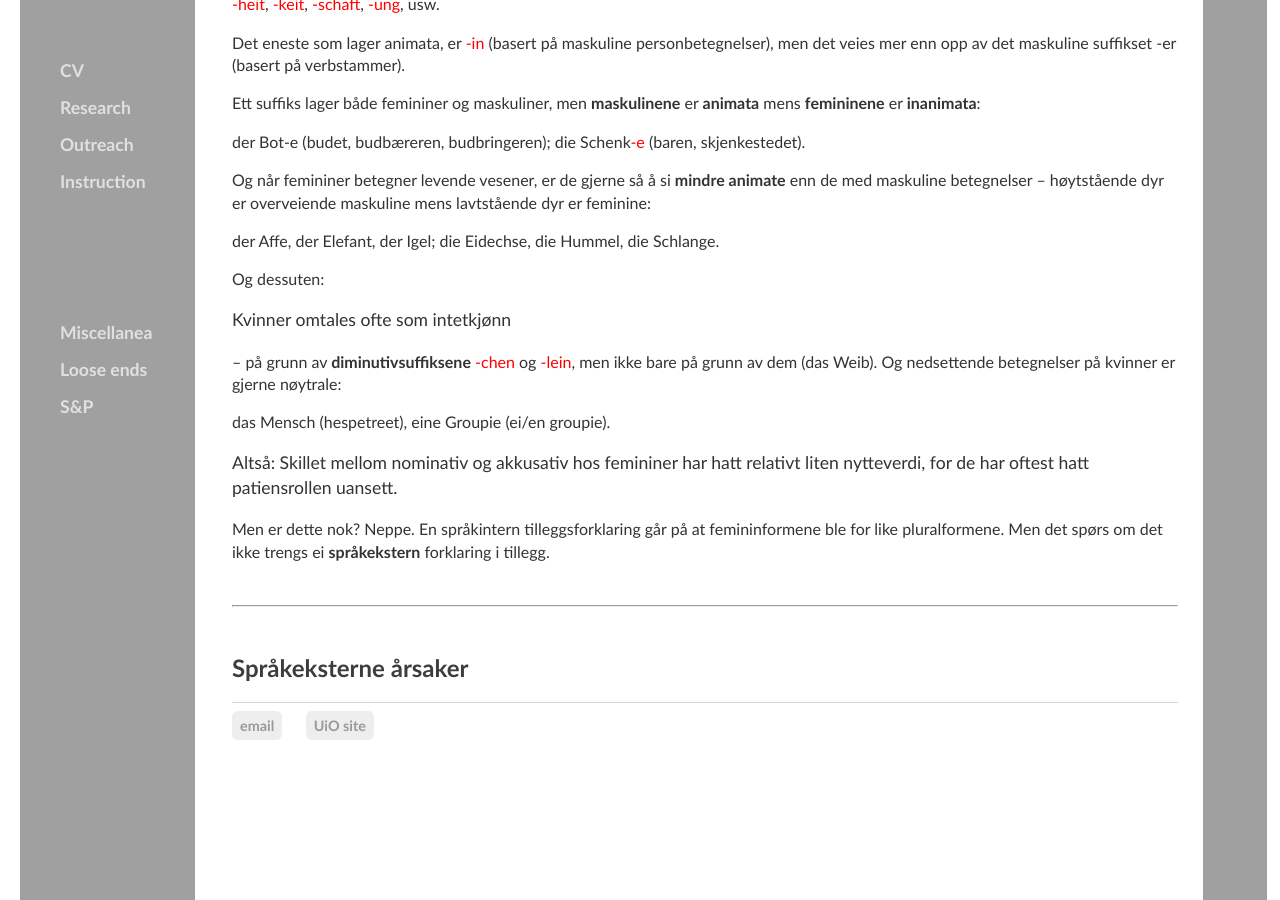
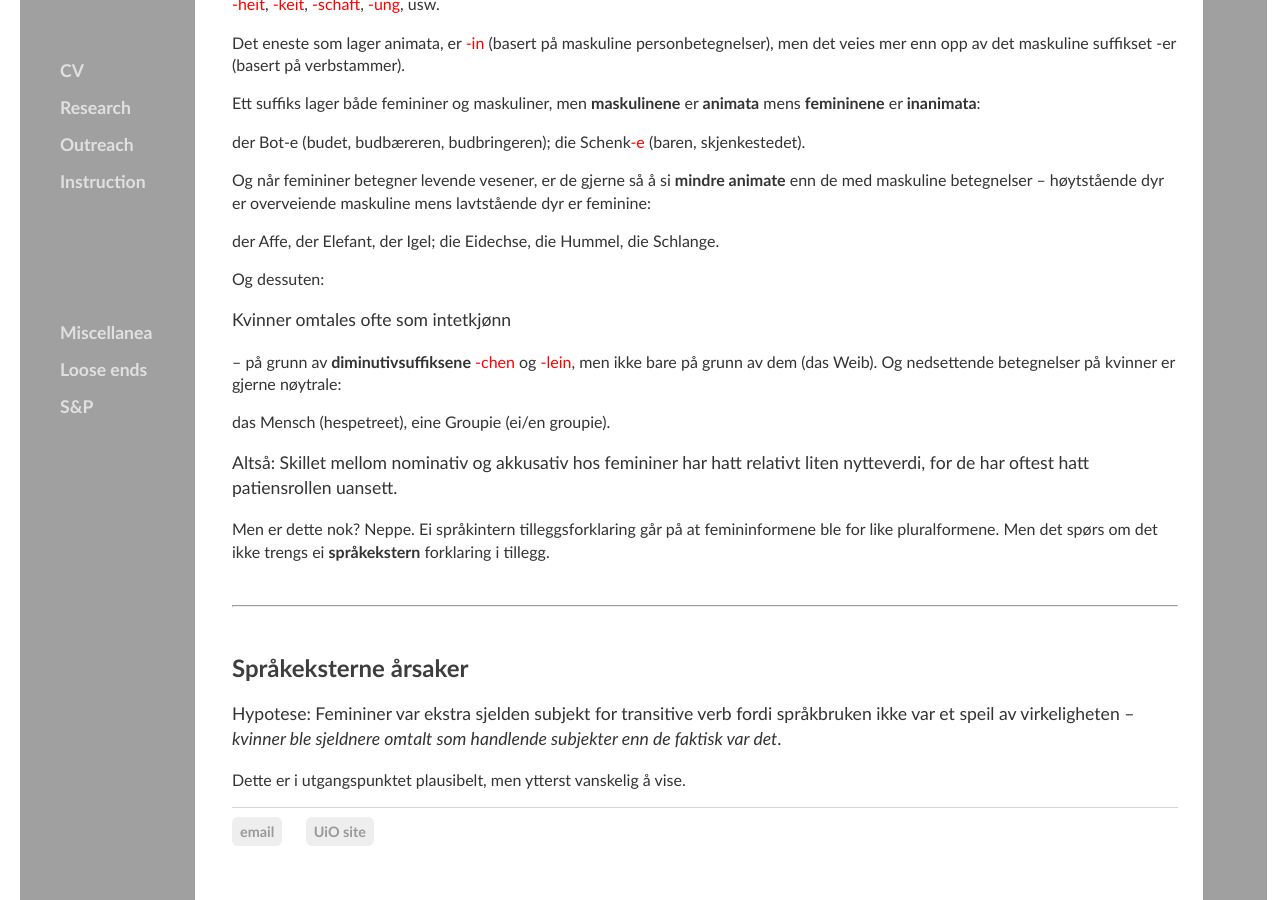
Before and after one commit to kjelljs/kjelljs.github.io, a Jekyll site: the page built from dissemination/kasus.html, in a window 1280 px wide and 900 px high, scrolled down 2536 px. Built offline with Jekyll 4.4.1, drawn with Linux system fonts in a browser that asks for light colours.

Commit message:
Update kasus.html

```diff
--- a/dissemination/kasus.html
+++ b/dissemination/kasus.html
@@ -151,8 +151,12 @@ figcaption {
 <div class="ingress"><p>Kvinner omtales ofte som intetkjønn</p></div>
 <p>– på grunn av <b>diminutivsuffiksene</b> <span style="color: rgb(255, 0, 0);">-chen</span> og <span style="color: rgb(255, 0, 0);">-lein</span>, men ikke bare på grunn av dem (das Weib). Og nedsettende betegnelser på kvinner er gjerne nøytrale:</p> <p>das Mensch (hespetreet), eine Groupie (ei/en groupie).</p>
 <div class="ingress"><p>Altså: Skillet mellom nominativ og akkusativ hos femininer har hatt relativt liten nytteverdi, for de har oftest hatt patiensrollen uansett.</p></div>
-<p>Men er dette nok? Neppe. En språkintern tilleggsforklaring går på at femininformene ble for like pluralformene. Men det spørs om det ikke trengs ei <b>språkekstern</b> forklaring i tillegg.</p>
+<p>Men er dette nok? Neppe. Ei språkintern tilleggsforklaring går på at femininformene ble for like pluralformene. Men det spørs om det ikke trengs ei <b>språkekstern</b> forklaring i tillegg.</p>
 </br>
 <hr />
 </br>
 <h2>Språkeksterne årsaker</h2>
+<div class="ingress"><p>Hypotese: Femininer var ekstra sjelden subjekt for transitive verb fordi språkbruken ikke var et speil av virkeligheten –
+	<i>kvinner ble sjeldnere omtalt som handlende subjekter enn de faktisk var det</i>.</p></div>
+<p>Dette er i utgangspunktet plausibelt, men ytterst vanskelig å vise.
+</p>
```
